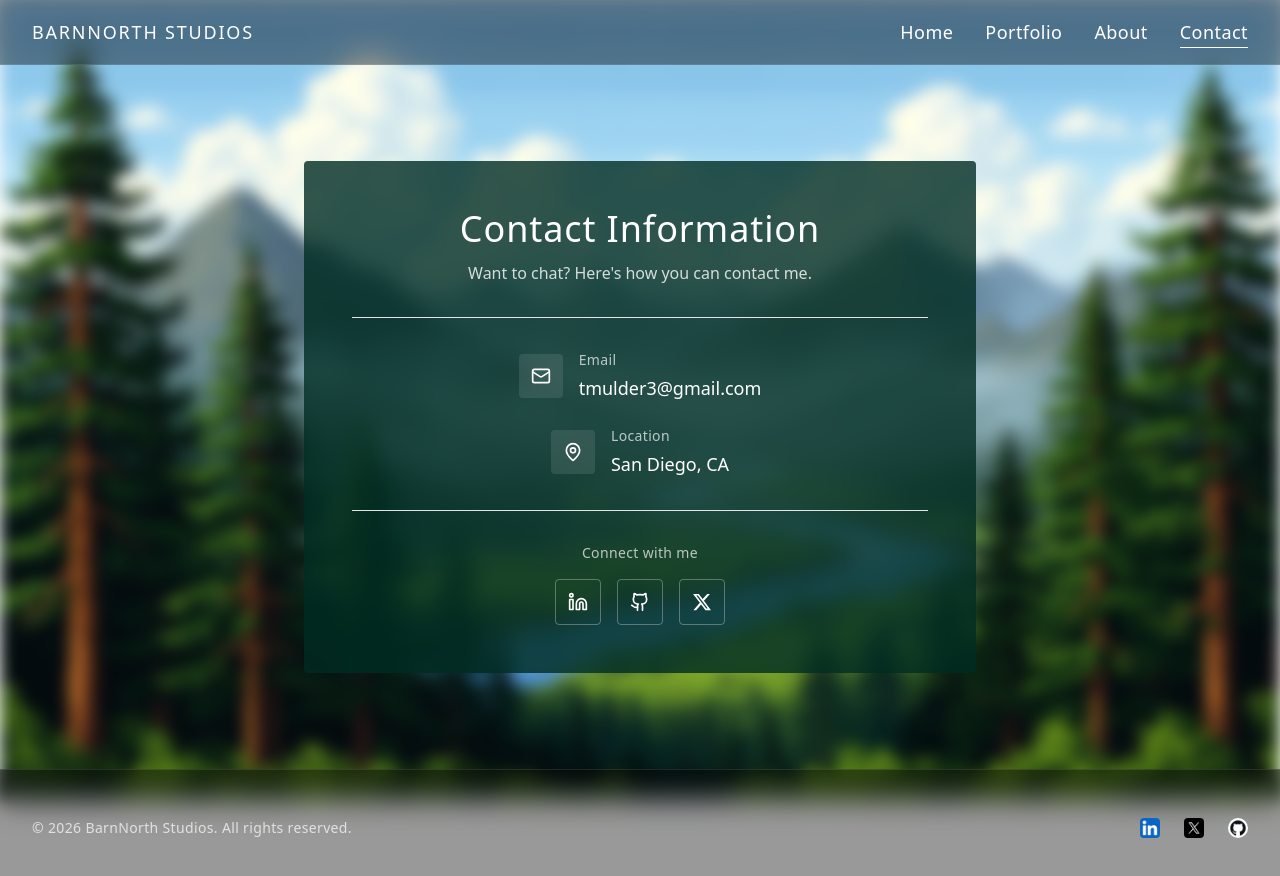
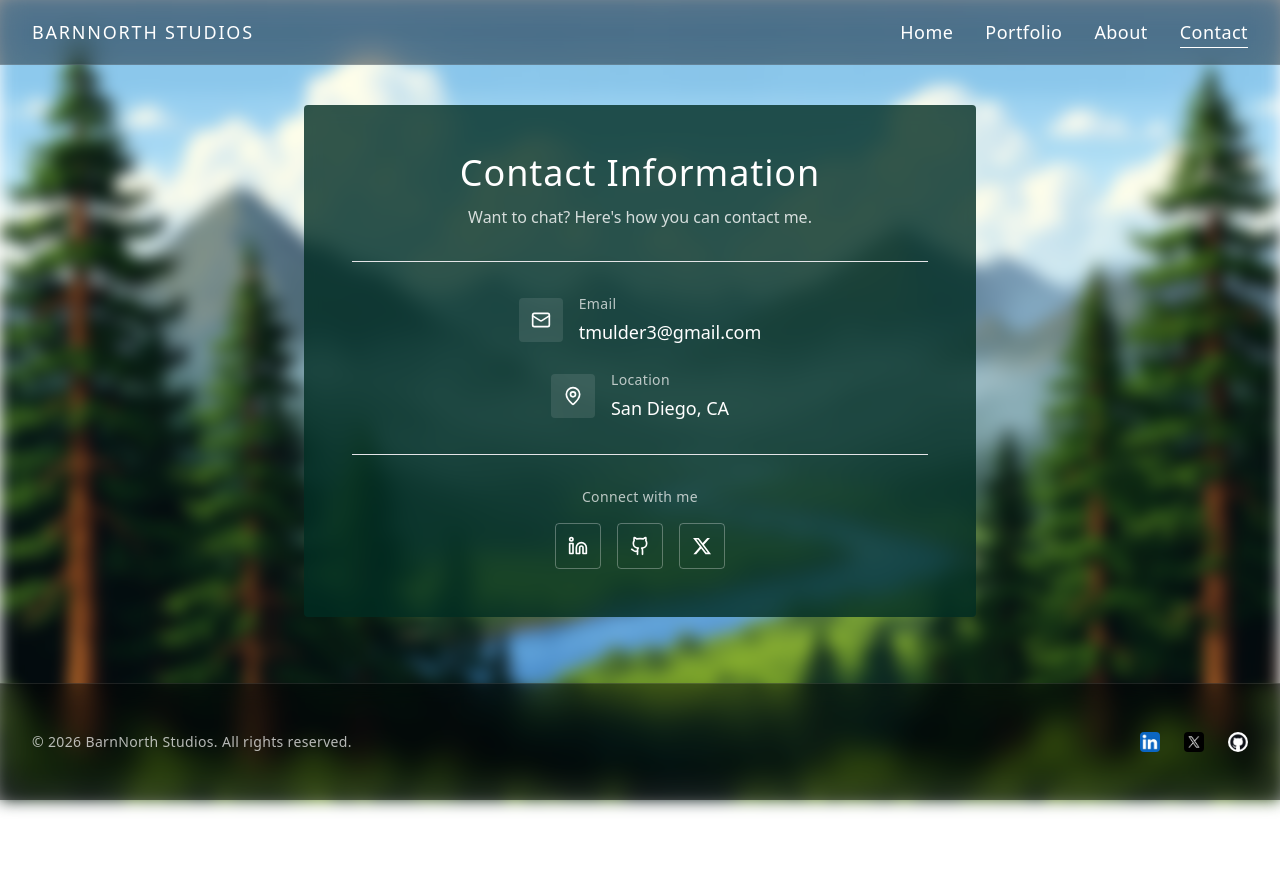
Before and after one commit to BarnNorth/Personal-Website, a React (Vite) app: page /contact in a window 1280 px wide. Shown: the top 876 px of the page. After the commit the page ends 800 px from the top, so only its background shows below. Built offline with nearby package versions, Linux system fonts and the light colour scheme; the HTML template or start-up script is replaced by a standard one.

Commit message:
Visual edit in Lovable
Edited UI in Lovable

```diff
--- a/src/pages/Contact.tsx
+++ b/src/pages/Contact.tsx
@@ -13,7 +13,7 @@ export default function Contact() {
 
       <div>
         {/* Main Content */}
-        <section className="py-16 md:py-24 px-6 lg:px-8">
+        <section className="py-16 px-6 lg:px-8 md:py-[40px]">
           <div className="max-w-2xl mx-auto">
             {/* Contact Information */}
             <motion.div className="space-y-8 text-center text-white bg-emerald-950/80 backdrop-blur-sm rounded-sm p-8 md:p-12" initial={{
```
